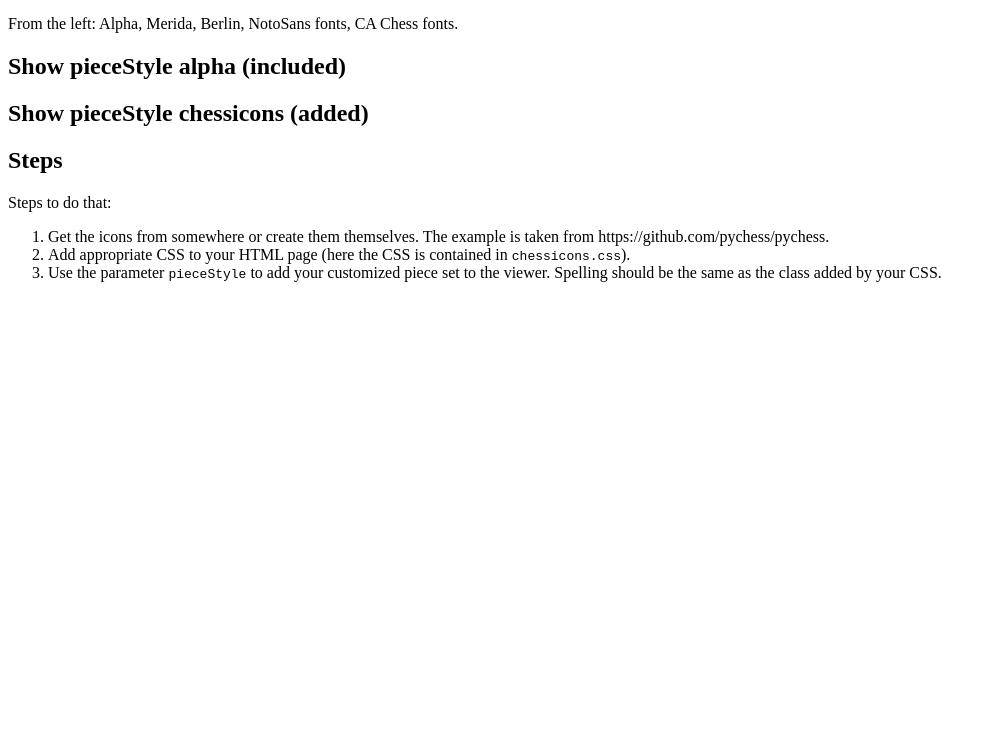
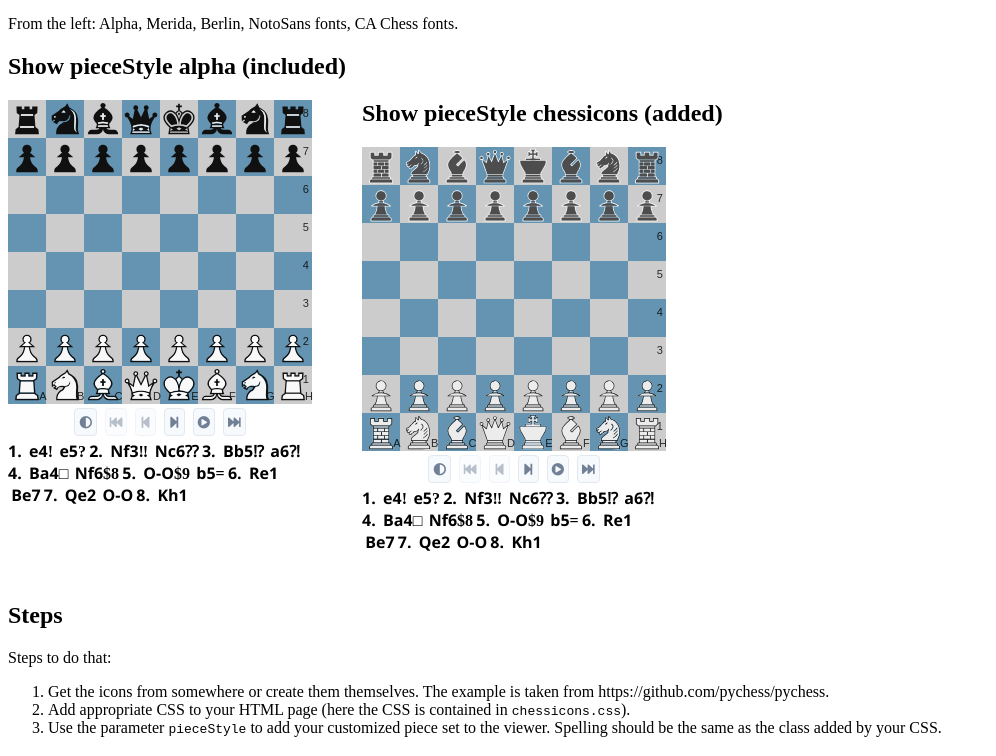
Before and after one commit to patchamama/pgn-viewer-examples, a plain HTML site: page docs/customize-pieces/index.html in a window 1280 px wide. Shown: the part 44-800 px from the top of the page, without its empty margins (0-996 px from the left). Drawn offline with Linux system fonts and the light colour scheme; the site is published under a folder, as on GitHub Pages, so addresses that start at the root find nothing.

Commit message:
Fix path to pgn-viewer lib

```diff
--- a/docs/customize-pieces/index.html
+++ b/docs/customize-pieces/index.html
@@ -3,7 +3,7 @@
 <head lang="en">
     <meta charset="UTF-8">
     <title>Show figurine notation</title>
-    <script src="/lib/pgnv.js" type="text/javascript"></script>
+    <script src="../lib/pgnv.js" type="text/javascript"></script>
     <link rel="stylesheet" href="chessicons.css">
 </head>
 <body class='merida zeit'>
```
